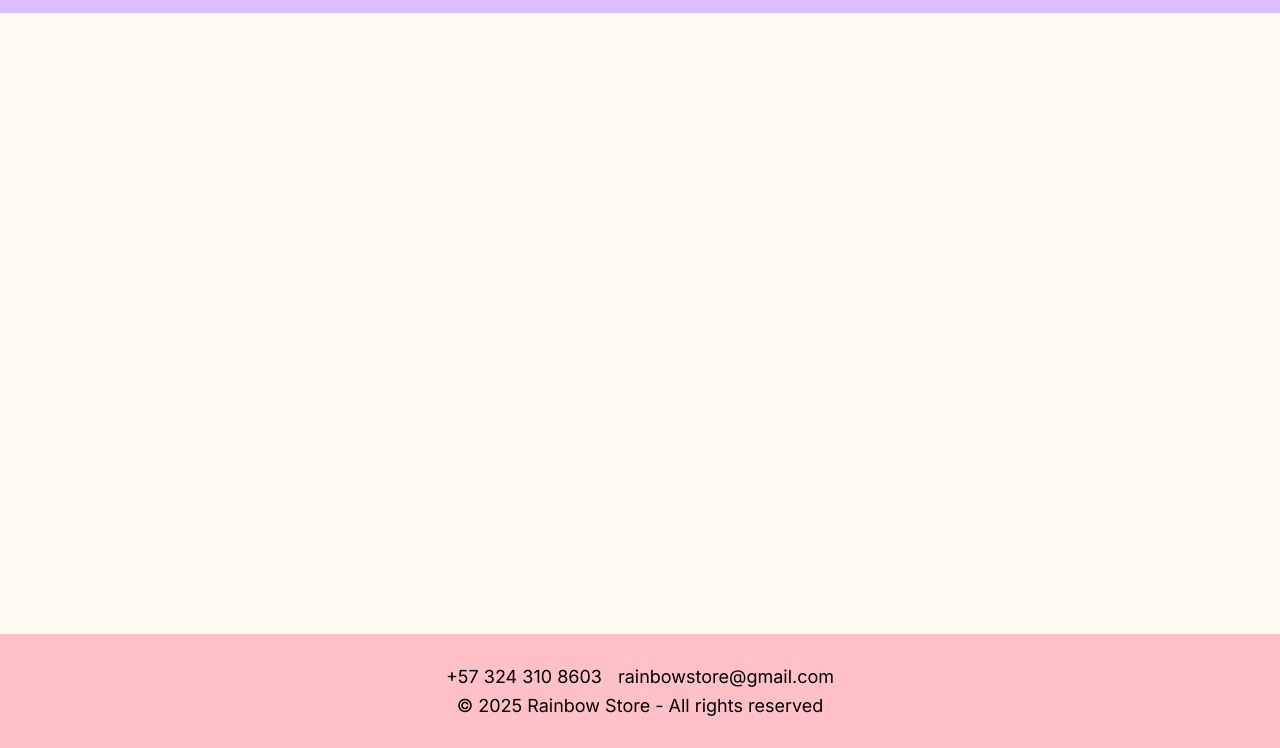
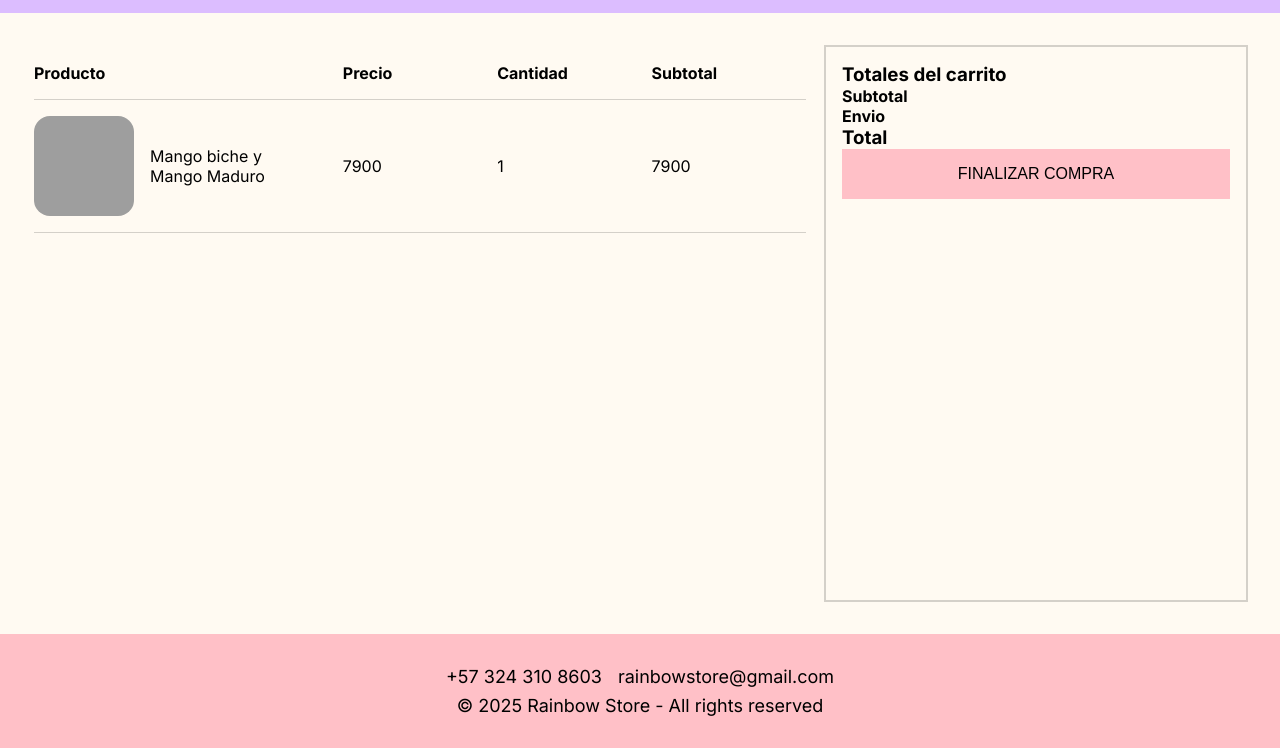
Before and after one commit to Ediison32/Alphacoders-store, a plain HTML site: page src/carrito.html in a window 1280 px wide. Shown: the part 52-800 px from the top of the page. Drawn offline with Linux system fonts and the light colour scheme; grey boxes are pictures that could not be loaded; files whose address does not match are found by name.

Commit message:
Carrito - Incompleto

```diff
--- a/script.js
+++ b/script.js
@@ -1 +1,60 @@
-console.log('ola')
+const local = localStorage.getItem('products');
+let data = [];
+
+if (local) {
+    const obj = JSON.parse(localStorage.getItem('products'))
+
+    console.log(obj)
+
+    const table = document.getElementById('table');
+
+
+    data = `
+        <tr>
+            <th>Producto</th>
+            <th>Precio</th>
+            <th>Cantidad</th>
+            <th>Subtotal</th>
+        </tr>
+        ${obj.map((product) => {
+            return `
+                <tr>
+                    <td>
+                        <img src="${product.photo}" alt="${product.name}" />
+                        ${product.name}
+                    </td>
+                    <td>
+                        ${product.price}
+                    </td>
+                    <td>
+                        ${product.amount}
+                    </td>
+                    <td>
+                        ${product.amount * product.price}
+                    </td>
+                </tr>
+            `
+        }).join('')}
+    `
+    table.innerHTML = data;
+
+    console.log(data)
+} else {
+
+    const defaultProducts = [
+        {
+            "photo": "https://dulceria.co/wp-content/uploads/2019/08/jumbo-grande-individual-600x600.jpg",
+            "name": "Mango biche y Mango Maduro",
+            "price": "7900",
+            "amount": "1",
+            "id": '1'
+        },
+    ]
+
+    localStorage.setItem('products', JSON.stringify(defaultProducts))
+}
+
+function deleteProduct(id) {
+    const localClone = [...data];
+
+}
--- a/src/carrito.html
+++ b/src/carrito.html
@@ -15,14 +15,44 @@
         <a class="logo font-branch" href="./index.html">Rainbow Store</a>
         <nav>
             <ul>
-                <li><a href="#">Inicio</a></li>
+                <li><a href="../index.html">Inicio</a></li>
                 <li><a href="#">Carrito</a></li>
                 <li><a href="#">Contáctame</a></li>
             </ul>
         </nav>
     </header>
-    <main>
+    <main class="carrito_main">
+        <section>
+            <table id="table">
+                <tr>
+                    <th>Producto</th>
+                    <th>Precio</th>
+                    <th>Cantidad</th>
+                    <th>Subtotal</th>
+                </tr>
+                <tr>
+                    <td>
+                        <img src="https://dulceria.co/wp-content/uploads/2019/08/jumbo-grande-individual-600x600.jpg" alt="Mango biche y Mango Maduro" />
+                        Mango biche y Mango Maduro</td>
+                    <td>7900</td>
+                    <td>1</td>
+                    <td>7900</td>
+                </tr>
+                </table>
+        </section>
+        <aside>
+            <h3>Totales del carrito</h3>
 
+            <h4>Subtotal</h4>
+            <hr>
+            <h4>Envio</h4>
+
+            <div>
+
+            </div>
+            <h3>Total</h3>
+            <button class="btn">Finalizar compra</button>
+        </aside>
     </main>
     <footer>
         <div>
--- a/styles.css
+++ b/styles.css
@@ -19,6 +19,9 @@
     --bg-color-primary: #FFFAF2;
     --bg-light-purple: #DCBDFF;
     --bg-light-pink: #FFC0C7;
+    --bg-pink: #EB8D96;
+
+    --divider: #d4d0c9;
 
     --font-primary: "Inter", sans-serif;
     --font-secondary: "TAN Nimbus", sans-serif;
@@ -38,6 +41,18 @@ body {
 
 .font-branch {
     font-family: var(--font-secondary)
+}
+
+.btn {
+    text-transform: uppercase;
+    font-size: 1rem;
+    background: var(--bg-light-pink);
+    padding: 1rem;
+    flex: 1;
+    width: 100%;
+}
+.btn:hover {
+    background: var(--bg-pink);
 }
 
 header {
@@ -82,6 +97,59 @@ main {
     object-fit: cover;
 }
 
+/* CARRITO */
+
+.carrito_main {
+    display: flex;
+    gap: 1rem;
+    padding: 2rem;
+}
+
+.carrito_main section{
+    flex: 1;
+}
+
+.carrito_main section table {
+    width: 100%;
+}
+
+.carrito_main section table tr {
+    display: grid;
+    grid-template-columns: repeat(5, 1fr);
+}
+
+.carrito_main section table td,
+.carrito_main section table th {
+    border-bottom: 1px solid var(--divider);
+    padding-block: 1rem;
+    padding-right: 2rem;
+    display: flex;
+    gap: 1rem;
+    align-items: center;
+}
+
+.carrito_main section table td:nth-child(1),
+.carrito_main section table th:nth-child(1) {
+    grid-column: 1 / 3;
+}
+
+.carrito_main section table td:nth-last-child(1) {
+    padding-right: 0;
+}
+
+.carrito_main section table td img {
+    width: 100px;
+    border-radius: 1rem;
+    aspect-ratio: 1 / 1;
+}
+
+.carrito_main aside {
+    border: 2px solid;
+    border-color: var(--divider);
+    padding: 1rem;
+    flex: .5;
+}
+
 /* ==== FOOTER ==== */
 
 footer {
@@ -99,6 +167,12 @@ footer div {
     gap: 1rem;
 }
 
+@media (max-width: 900px) {
+    .carrito_main {
+        flex-direction: column;
+    }
+}
+
 @media (max-width: 550px) {
     header {
         flex-direction: column;
```
